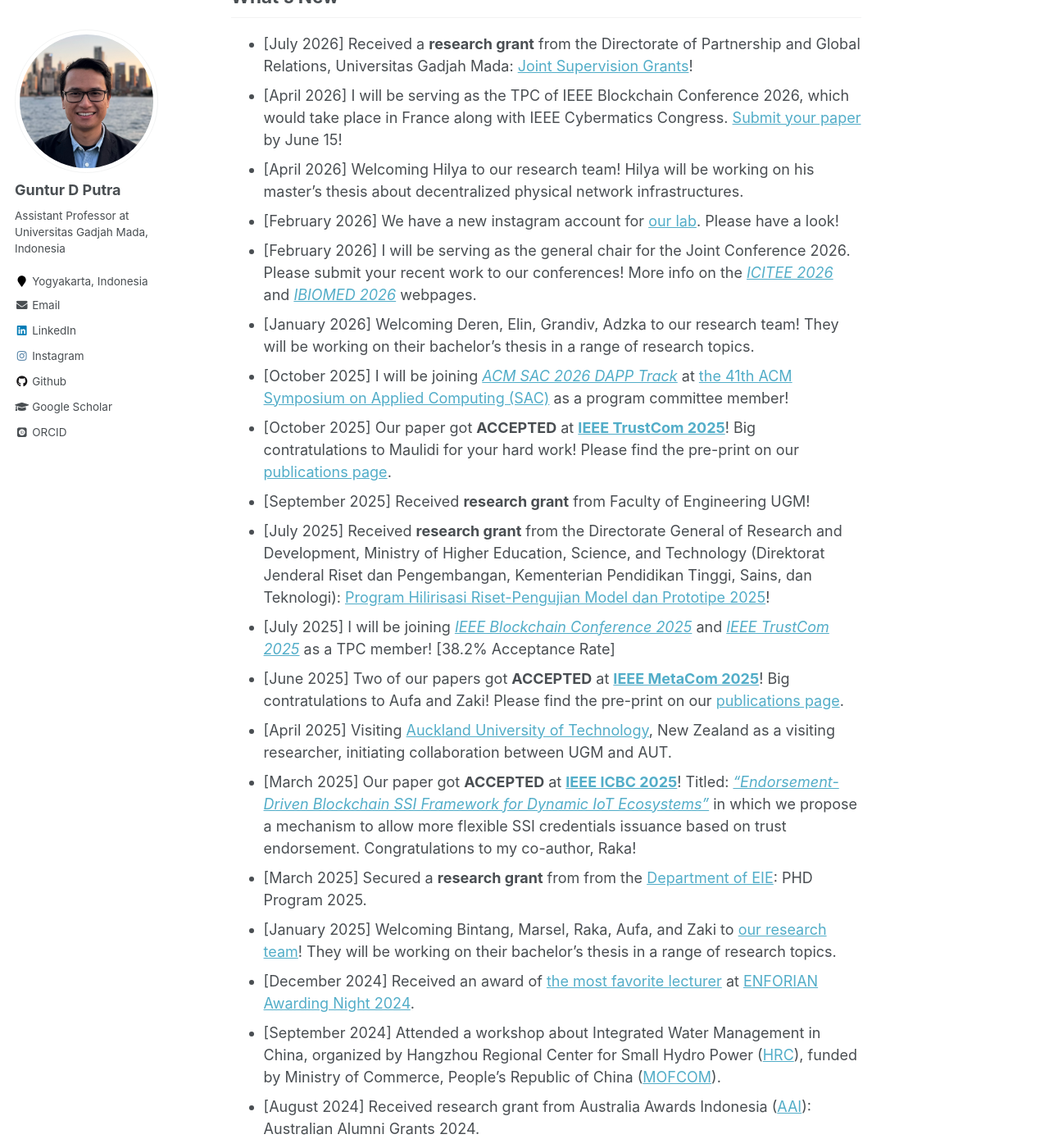
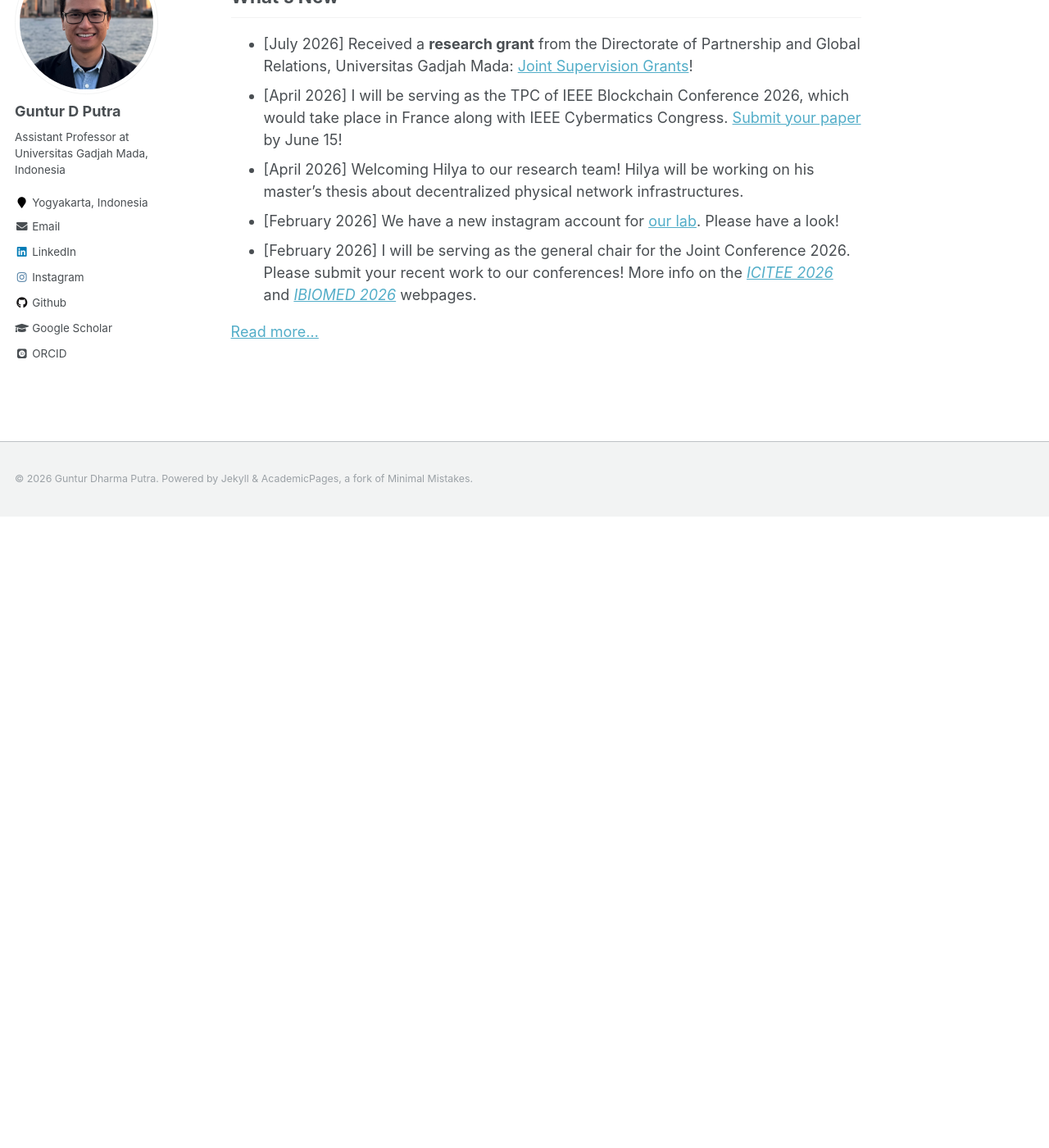
Before and after one commit to gdputra/gdputra.github.io, a Jekyll site: the page built from _pages/about.md, in a window 1280 px wide and 1400 px high, scrolled down 1042 px. Shown: the whole window at 82% size. Built offline with Jekyll 4.4.1, drawn with Linux system fonts in a browser that asks for light colours; some web fonts are replaced; after the commit the page ends 1672 px from its top, so only the background shows below that; some of the changed text lies outside the part shown.

Commit message:
Trim What's New to 5 items and add dedicated news page
Move full news history to /news/ and show only the 5 most recent items
on the about page with a "Read more" link.

```diff
--- a/_pages/about.md
+++ b/_pages/about.md
@@ -30,40 +30,12 @@ _I am always open for collaborations with anyone. Students, academics, instituti
 
 Available _**student projects**_ are listed on this [page](https://gdputra.github.io/research/). Other ideas are also welcome. [Email](mailto:gdputra@ugm.ac.id) me for further details.
 
-## What's New
+## What’s New
 
 - [July 2026] Received a **research grant** from the Directorate of Partnership and Global Relations, Universitas Gadjah Mada: [Joint Supervision Grants](https://kemitraan.ugm.ac.id/)!
 - [April 2026] I will be serving as the TPC of IEEE Blockchain Conference 2026, which would take place in France along with IEEE Cybermatics Congress. [Submit your paper](https://ieee-cybermatics2026.org/) by June 15!
-- [April 2026] Welcoming Hilya to our research team! Hilya will be working on his master's thesis about decentralized physical network infrastructures.
+- [April 2026] Welcoming Hilya to our research team! Hilya will be working on his master’s thesis about decentralized physical network infrastructures.
 - [February 2026] We have a new instagram account for [our lab](https://www.instagram.com/dsrlab.id). Please have a look!
 - [February 2026] I will be serving as the general chair for the Joint Conference 2026. Please submit your recent work to our conferences! More info on the _[ICITEE 2026](https://icitee.ugm.ac.id/)_ and _[IBIOMED 2026](https://ibiomed.ugm.ac.id/)_ webpages.
-- [January 2026] Welcoming Deren, Elin, Grandiv, Adzka to our research team! They will be working on their bachelor's thesis in a range of research topics.
-- [October 2025] I will be joining _[ACM SAC 2026 DAPP Track](https://www.cas-blockchain-certification.com/en/acm-sac-dapp-track)_ at [the 41th ACM Symposium on Applied Computing (SAC)](https://www.sigapp.org/sac/sac2026/) as a program committee member!
-- [October 2025] Our paper got **ACCEPTED** at [**IEEE TrustCom 2025**](https://ieee-aiplus-2025.org/)! Big contratulations to Maulidi for your hard work! Please find the pre-print on our [publications page](https://gdputra.github.io/publications/).
-- [September 2025] Received **research grant** from Faculty of Engineering UGM!
-- [July 2025] Received **research grant** from the Directorate General of Research and Development, Ministry of Higher Education, Science, and Technology (Direktorat Jenderal Riset dan Pengembangan, Kementerian Pendidikan Tinggi, Sains, dan Teknologi): [Program Hilirisasi Riset-Pengujian Model dan Prototipe 2025](https://bima.kemdiktisaintek.go.id/pengumuman)!
-- [July 2025] I will be joining _[IEEE Blockchain Conference 2025](https://ieee-cybermatics.org/2025/blockchain/)_ and _[IEEE TrustCom 2025](https://ieee-aiplus-2025.org/)_ as a TPC member! [38.2% Acceptance Rate]
-- [June 2025] Two of our papers got **ACCEPTED** at [**IEEE MetaCom 2025**](https://ieee-metacom.org/)! Big contratulations to Aufa and Zaki! Please find the pre-print on our [publications page](https://gdputra.github.io/publications/).
-- [April 2025] Visiting [Auckland University of Technology](https://www.aut.ac.nz/), New Zealand as a visiting researcher, initiating collaboration between UGM and AUT.
-- [March 2025] Our paper got **ACCEPTED** at [**IEEE ICBC 2025**](https://icbc2025.ieee-icbc.org/)! Titled: [_"Endorsement-Driven Blockchain SSI Framework for Dynamic IoT Ecosystems"_](https://ieeexplore.ieee.org/document/11114640) in which we propose a mechanism to allow more flexible SSI credentials issuance based on trust endorsement. Congratulations to my co-author, Raka!
-- [March 2025] Secured a **research grant** from from the [Department of EIE](https://jteti.ugm.ac.id/): PHD Program 2025.
-- [January 2025] Welcoming Bintang, Marsel, Raka, Aufa, and Zaki to [our research team](https://gdputra.github.io/teams/)! They will be working on their bachelor's thesis in a range of research topics.
-- [December 2024] Received an award of [the most favorite lecturer](https://www.instagram.com/stories/highlights/17951790980903561/) at [ENFORIAN Awarding Night 2024](https://www.instagram.com/enforianugm/).
-- [September 2024] Attended a workshop about Integrated Water Management in China, organized by Hangzhou Regional Center for Small Hydro Power ([HRC](https://www.hrcshp.org/)), funded by Ministry of Commerce, People's Republic of China ([MOFCOM](http://english.mofcom.gov.cn/)).
-- [August 2024] Received research grant from Australia Awards Indonesia ([AAI](https://www.australiaawardsindonesia.org/news/detail/244000484/australia-awards-in-indonesia-grant-opportunity-opens-for-alumni-and-scholars)): Australian Alumni Grants 2024.
-- [June 2024] Received funding from the Directorate of Higher Education, Ministry of Education, Culture, Research, and Technology ([DIKTI](https://dikti.kemdikbud.go.id/)): Hibah Penelitian Fundamental 2024.
-- [May 2024] Received funding from the Faculty of Engineering UGM ([FT UGM](https://ft.ugm.ac.id/)): Hibah Komersialisasi Produk 2024.
-- [May 2024] Received a research grant from the Directorate of Research UGM ([Direktorat Penelitian](https://penelitian.ugm.ac.id/)): RTA Grant 2024.
-- [March 2024] Received research funding from the [Department of EIE](https://jteti.ugm.ac.id/): PHD Program 2024.
-- [January 2024] Officially appointed as [Professional Engineers of Indonesia](https://www.pii.or.id/) by [PSPPI FT UGM](https://psppi.ft.ugm.ac.id/).
-- [January 2024] Welcome [Sani](https://github.com/mufidussani) and [Sena](https://github.com/adyasena) to our research team! Ale will be joining our team upon his arrival from Russia early next month. [They all](https://github.com/orgs/dteti-sys-rsch/people) will be working on their thesis in the coming months, good luck!
-- [September 2023] I am thrilled and honored to be awarded a _[Dean’s Award for Outstanding PhD Theses](https://www.inside.unsw.edu.au/academic-excellence/deans-award-outstanding-phd-theses-recipients-announced)_ from [UNSW Sydney](https://www.unsw.edu.au/)! I absolutely owe an immense debt of gratitude to my supervisors, Salil, Raja, and Volkan for this achievement!
-- [August 2023] I will be joining _[IEEE Blockchain Conference 2023](https://ieee-cybermatics.org/2023/blockchain/)_ as a TPC member!
-- [August 2023] Completed an industry collaboration project with IT Department of [PT Pupuk Kaltim](https://www.pupukkaltim.com/) (PKT), the largest urea fertilizer producer in Southeast Asia. The project involves utilization of AI/Machine Learning in PKT's business processes.
-- [May 2023] Received a competitive research grant for recent PhD graduates! Funded by the Directorate of Research UGM ([Direktorat Penelitian](https://penelitian.ugm.ac.id/)).
-- [March 2023] Received research funding from the [Department of EIE](https://jteti.ugm.ac.id/): PHD Program.
-- [February 2023] My paper about [trust managements in 6G-IoT](https://eprints.qut.edu.au/238213/1/Privacy_preserving_Trust_Management_ICBC_2023.pdf) is accepted to IEEE's flagship conference on blockchain, [IEEE ICBC 2023](https://icbc2023.ieee-icbc.org/), Dubai!
-- [February 2023] Returned to Universitas Gadjah Mada with full academic responsibilities.
-- [December 2022] My PhD degree is officially conferred!
-- [September 2022] Started a new role at UNSW Sydney as a Research Associate.
-- [September 2022] Visited [9th HLF](https://www.heidelberg-laureate-forum.org/) in Heidelberg, Germany, as one of the young researchers invitees.
+
+[Read more...](https://gdputra.github.io/news/)
```
Also changed, not shown: _pages/news.md (added, +42 -0 lines).
